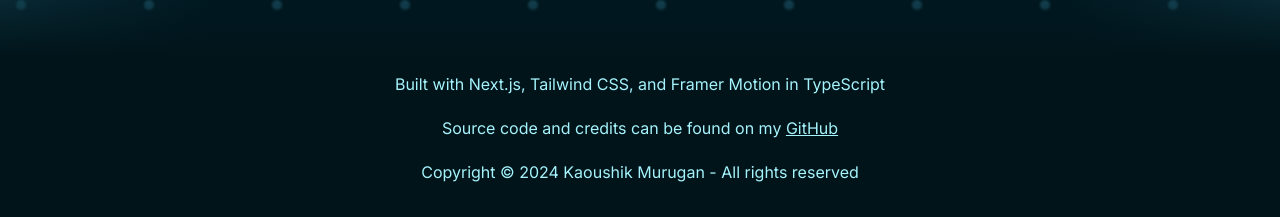
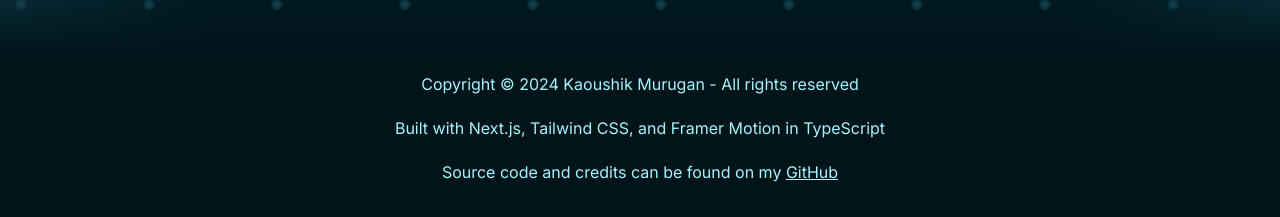
Before and after one commit to KaoushikMurugan/personal-website, a Next.js app: page / in a window 1280 px wide. Shown: the part 4898-5115 px from the top of the page. Built offline with nearby package versions, Linux system fonts and the light colour scheme.

Commit message:
Writing: Reordered elements in footer

```diff
--- a/components/footer.tsx
+++ b/components/footer.tsx
@@ -8,13 +8,13 @@ const Footer = () => {
         <div className="flex w-screen bg-cyan-995">
             {/* Footer Content */}
             <div className="flex flex-col w-full max-w-7xl p-4 mx-auto text-cyan-950 dark:text-cyan-200 text-center gap-5">
+                <p>Copyright &copy; {new Date().getFullYear()} Kaoushik Murugan - All rights reserved</p>
+
                 <p>Built with Next.js, Tailwind CSS, and Framer Motion in TypeScript</p>
 
                 <p>Source code and credits can be found on my
                 <a href="https://github.com/KaoushikMurugan/personal-website"
                     target="_blank" rel="noopener noreferrer"> <u>GitHub</u></a></p>
-
-                <p>Copyright &copy; {new Date().getFullYear()} Kaoushik Murugan - All rights reserved</p>
 
                 <div className="flex justify-center space-x-4"/>
             </div>
```
